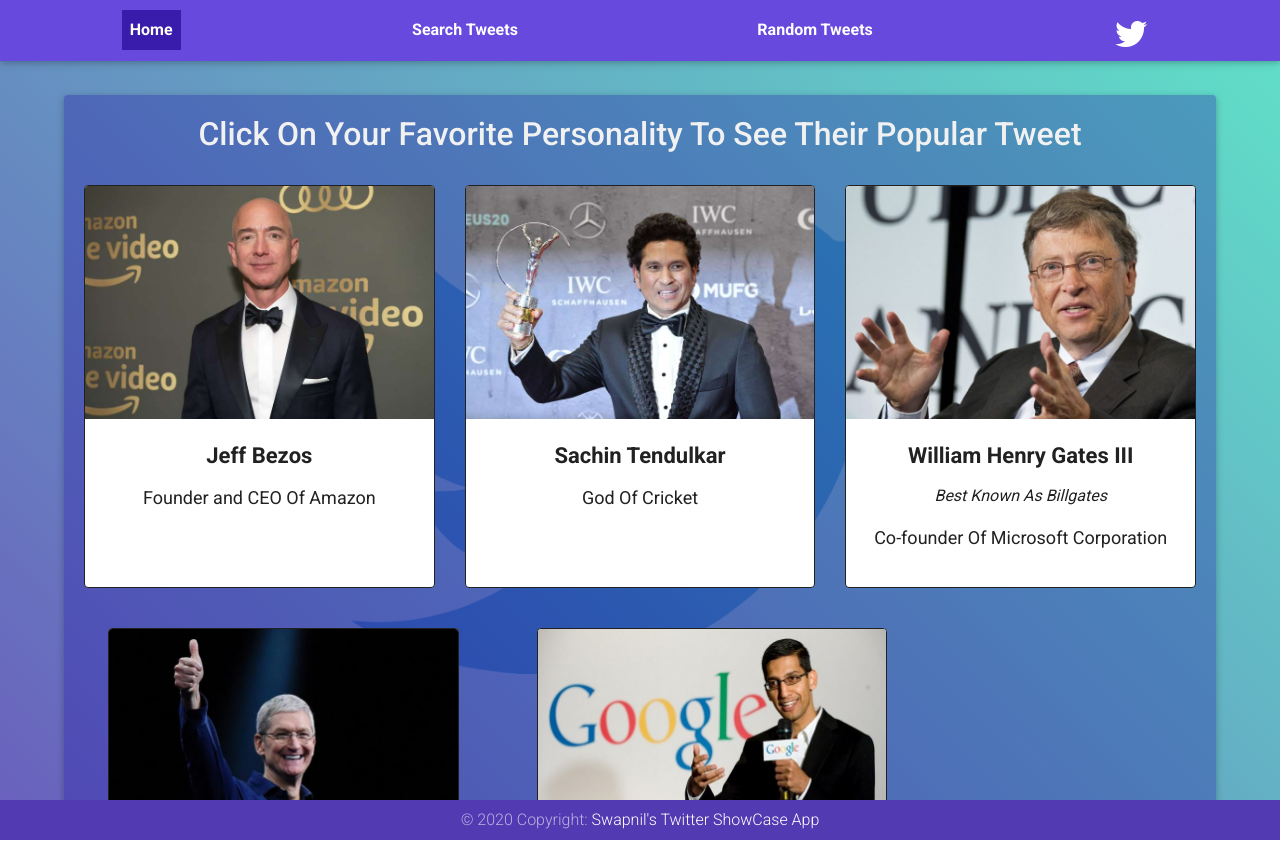
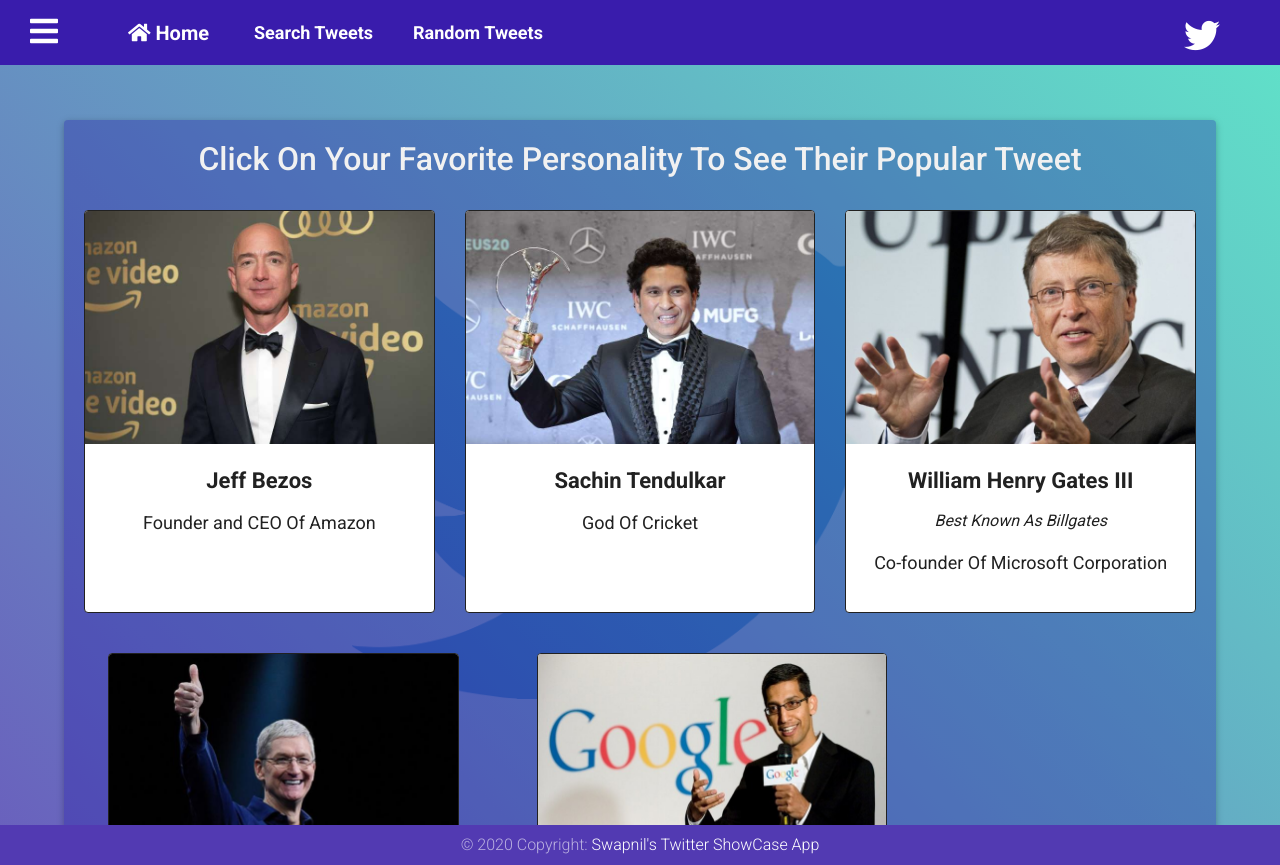
Before and after one commit to swapnil20601/Twitter-ShowCase-App, a React (Create React App) app in the folder client/: page /random-tweets in a window 1280 px wide. Before the commit the page ends 840 px from the top, so only its background shows below. Built offline with nearby package versions, Linux system fonts and the light colour scheme.

Commit message:
Made  Navigation Bar responsive and added styling

```diff
--- a/client/src/components/NavBar/Nav.css
+++ /dev/null
@@ -1,9 +0,0 @@
-.Color {
-    background-color: #391CAC !important;
-}
-
-.Padding {
-    padding: 10px 0px 0px 0px;
-    background-color: '#6749DE';
-    font-weight: bold;
-}
--- a/client/src/components/NavBar/NavigationBar.js
+++ b/client/src/components/NavBar/NavigationBar.js
@@ -1,93 +1,30 @@
-import {
-  MDBCollapse,
-  MDBLink,
-  MDBIcon,
-  MDBNavLink,
-  MDBNavbar,
-  MDBNavbarNav,
-  MDBNavbarToggler,
-  MDBNavItem,
-} from "mdbreact";
-import React, { useState } from "react";
-import { BrowserRouter as Router } from "react-router-dom";
-import "./Nav.css";
+import React from "react";
+import NavigationItems from "./NavigationItems/NavigationItems";
 
-const NavBar = () => {
-  const [collapse, setCollapse] = useState(false);
-  const [activePath, setActivePath] = useState("/");
-
-  const toggleCollapseHandler = () => {
-    setCollapse(!collapse);
-  };
-
-  if (activePath) {
-    console.log("the path is ", activePath);
-  }
-
+const NavigationBar = () => {
+  const navLinks = [
+    {
+      text: "Home",
+      path: "/",
+      icon: ""
+    },
+    {
+      text: "Search Tweets",
+      path: "/search-tweets",
+    },
+    {
+      text: "Random Tweets",
+      path: "/random-tweets",
+    },
+  ];
   return (
-    <MDBNavbar
-      style={{
-        backgroundColor: "#6749DE",
-        fontWeight: "bold",
-        padding: "10px 10px 0px 10px",
-      }}
-      dark
-      expand="md"
-      scrolling
-      fixed="top"
-    >
-      <MDBNavbarToggler onClick={toggleCollapseHandler} />
-      <MDBCollapse isOpen={collapse} navbar>
-        <MDBNavbarNav>
-          <MDBNavItem
-            active={activePath === "/"}
-            onClick={() => {
-              setActivePath("/");
-            }}
-          >
-            <MDBNavLink to="/" className={activePath === "/" ? "Color" : ""}>
-              Home
-            </MDBNavLink>
-          </MDBNavItem>
-          <MDBNavItem
-            active={activePath === "/search-tweets"}
-            onClick={() => {
-              setActivePath("/search-tweets");
-            }}
-          >
-            <MDBNavLink
-              to="/search-tweets"
-              // to={{
-              //   pathname: "/search-tweets",
-              //   search: '?q=nasa&result_type=recent&count=1'
-              // }}
-              className={activePath === "/search-tweets" ? "Color" : ""}
-            >
-              Search Tweets
-            </MDBNavLink>
-          </MDBNavItem>
-          <MDBNavItem
-            active={activePath === "/random-tweets"}
-            onClick={() => {
-              setActivePath("/random-tweets");
-            }}
-          >
-            <MDBNavLink
-              to="/random-tweets"
-              className={activePath === "/random-tweets" ? "Color" : ""}
-            >
-              Random Tweets
-            </MDBNavLink>
-          </MDBNavItem>
-          <MDBNavItem>
-            <MDBNavLink to="#">
-              <MDBIcon fab icon="twitter" size="2x" />
-            </MDBNavLink>
-          </MDBNavItem>
-        </MDBNavbarNav>
-      </MDBCollapse>
-    </MDBNavbar>
+    <NavigationItems
+      navLinks={navLinks}
+      background="#391CAC"
+      hoverBackground="#6049BC"
+      linkColor="white"
+    />
   );
 };
 
-export default NavBar;
+export default NavigationBar;
--- /dev/null
+++ b/client/src/components/NavBar/NavigationItems/NavItems.css
@@ -0,0 +1,51 @@
+.Navbar nav {
+  background-color: "#391CAC";
+  height: 65px;
+  width: 100%;
+}
+
+.Navbar ul {
+  background-color: "#391CAC";
+  display: flex;
+  margin-block-start: 0;
+  margin-block-end: 0;
+  padding-inline-start: 0;
+  height: 100%;
+  align-items: center;
+}
+
+.Navbar div {
+  margin: 0px 10px;
+  padding: 0px 20px;
+  padding-right: 40px;
+  cursor: pointer;
+}
+
+.Navbar li {
+  list-style-type: none;
+  padding: 10px 20px;
+}
+
+.Navbar a {
+  color: white;
+  font-weight: bold;
+  font-size: large;
+  text-decoration: none;
+  display: flex;
+  align-items: center;
+}
+
+.Icon {
+  padding-right: 60px !important ;
+}
+
+@media screen and (max-width: 759px) {
+  .Navbar ul {
+    height: 100%;
+    width: 300px;
+    left: 0;
+    top: 0;
+    position: fixed;
+    flex-direction: column;
+  }
+}
--- /dev/null
+++ b/client/src/components/NavBar/NavigationItems/NavigationItems.js
@@ -0,0 +1,62 @@
+import {
+  MDBIcon,
+  MDBNavItem,
+  MDBNavLink,
+  MDBNavbarNav,
+  MDBNavbarToggler,
+  MDBCollapse,
+} from "mdbreact";
+import React, { useState } from "react";
+import { NavLink } from "react-router-dom";
+import "./NavItems.css";
+
+const NavigationItems = ({
+  navLinks,
+  background,
+  hoverBackground,
+  linkColor,
+}) => {
+  const [hoverIndex, setHoverIndex] = useState(-1);
+  const [navOpen, setNavOpen] = useState(false);
+
+  let home = <MDBIcon icon="home" />;
+  return (
+    <div className="Navbar">
+      <nav style={{ background }}>
+        <ul style={{ background }} className={navOpen ? "active" : ""}>
+          <div onClick={() => setNavOpen(!navOpen)} style={{ color: "white" }}>
+            <MDBIcon icon="bars" size="2x" />
+          </div>
+          {navLinks.map((link, index) => (
+            <li
+              onMouseEnter={() => setHoverIndex(index)}
+              onMouseLeave={() => setHoverIndex(-1)}
+              style={{
+                background: hoverIndex === index ? hoverBackground : "",
+              }}
+            >
+              <NavLink to={link.path} style={{ color: linkColor }}>
+                {link.path === "/" ? (
+                  <span style={{ fontSize: "20px", marginRight: "5px" }}>
+                    {home} Home
+                  </span>
+                ) : (
+                  link.text
+                )}
+              </NavLink>
+            </li>
+          ))}
+          <MDBNavbarNav right>
+            <MDBNavItem className="Icon">
+              <MDBNavLink to="#">
+                <MDBIcon fab icon="twitter" size="2x" />
+              </MDBNavLink>
+            </MDBNavItem>
+          </MDBNavbarNav>
+        </ul>
+      </nav>
+    </div>
+  );
+};
+
+export default NavigationItems;
--- a/client/src/components/RandomTweet/RandomTweet.js
+++ b/client/src/components/RandomTweet/RandomTweet.js
@@ -39,37 +39,37 @@
               </strong>
             </h2>
             <br />
-            <div class="card-deck">
+            <div className="card-deck">
             <PopOver>
-                <div class="card border-dark mb-3">
+                <div className="card border-dark mb-3">
                   <img
-                    class="card-img-top"
+                    className="card-img-top"
                     src={jeffBezos}
                     alt="CEO of Amazon"
                   />
-                  <div class="card-body text-dark">
-                    <p class="card-title title-style">Jeff Bezos</p>
-                    <p class="text-style">Founder and CEO Of Amazon</p>
+                  <div className="card-body text-dark">
+                    <p className="card-title title-style">Jeff Bezos</p>
+                    <p className="text-style">Founder and CEO Of Amazon</p>
                   </div>
                 </div>
                 </PopOver>
-              <div class="card border-dark mb-3">
-                <img class="card-img-top" src={sachin} alt="God of Cricket" />
-                <div class="card-body text-dark">
-                  <p class="card-title title-style">Sachin Tendulkar</p>
-                  <p class="text-style">God Of Cricket</p>
+              <div className="card border-dark mb-3">
+                <img className="card-img-top" src={sachin} alt="God of Cricket" />
+                <div className="card-body text-dark">
+                  <p className="card-title title-style">Sachin Tendulkar</p>
+                  <p className="text-style">God Of Cricket</p>
                 </div>
               </div>
-              <div class="card border-dark mb-3">
+              <div className="card border-dark mb-3">
                 <img
-                  class="card-img-top"
+                  className="card-img-top"
                   src={billgates}
                   alt="Founder of Microsoft"
                 />
-                <div class="card-body text-dark">
-                  <p class="card-title title-style">William Henry Gates III</p>
+                <div className="card-body text-dark">
+                  <p className="card-title title-style">William Henry Gates III</p>
                   <p
-                    class="card-text text-dark"
+                    className="card-text text-dark"
                     style={{
                       fontStyle: "italic",
                       fontSize: "16px",
@@ -78,30 +78,30 @@
                   >
                     Best Known As Billgates
                   </p>
-                  <p class="text-style">Co-founder Of Microsoft Corporation</p>
+                  <p className="text-style">Co-founder Of Microsoft Corporation</p>
                 </div>
               </div>
             </div>
-            <div class="row mt-4">
-              <div class="col-sm-4 ml-4 mr-4">
-                <div class="card border-dark mb-3">
-                  <img class="card-img-top" src={timCook} alt="CEO Of Apple" />
-                  <div class="card-body text-dark">
-                    <p class="card-title title-style">Tim Cook</p>
-                    <p class="text-style">CEO Of Apple Inc.</p>
+            <div className="row mt-4">
+              <div className="col-sm-4 ml-4 mr-4">
+                <div className="card border-dark mb-3">
+                  <img className="card-img-top" src={timCook} alt="CEO Of Apple" />
+                  <div className="card-body text-dark">
+                    <p className="card-title title-style">Tim Cook</p>
+                    <p className="text-style">CEO Of Apple Inc.</p>
                   </div>
                 </div>
               </div>
-              <div class="col-sm-4 ml-4 mr-4">
-                <div class="card border-dark mb-3">
+              <div className="col-sm-4 ml-4 mr-4">
+                <div className="card border-dark mb-3">
                   <img
-                    class="card-img-top"
+                    className="card-img-top"
                     src={sundarPichai}
                     alt="CEO Of Google"
                   />
-                  <div class="card-body text-dark">
-                    <p class="card-title title-style">Sundar Pichai</p>
-                    <p class="text-style">CEO Of Alphabet and Google</p>
+                  <div className="card-body text-dark">
+                    <p className="card-title title-style">Sundar Pichai</p>
+                    <p className="text-style">CEO Of Alphabet and Google</p>
                   </div>
                 </div>
               </div>
--- a/client/src/container/Tweets.js
+++ b/client/src/container/Tweets.js
@@ -10,10 +10,10 @@
   render() {
     return (
       <>
-        <header className="navbar sticky-top">
+        <header>
           <NavBar />
         </header>
-        <main className="mt-4">
+        <main>
           <Route path="/" exact component={Homepage} />
           <Route path="/search-tweets" exact component={SearchTweets} />
           <Route path="/random-tweets" exact component={RandomTweet} />
```
